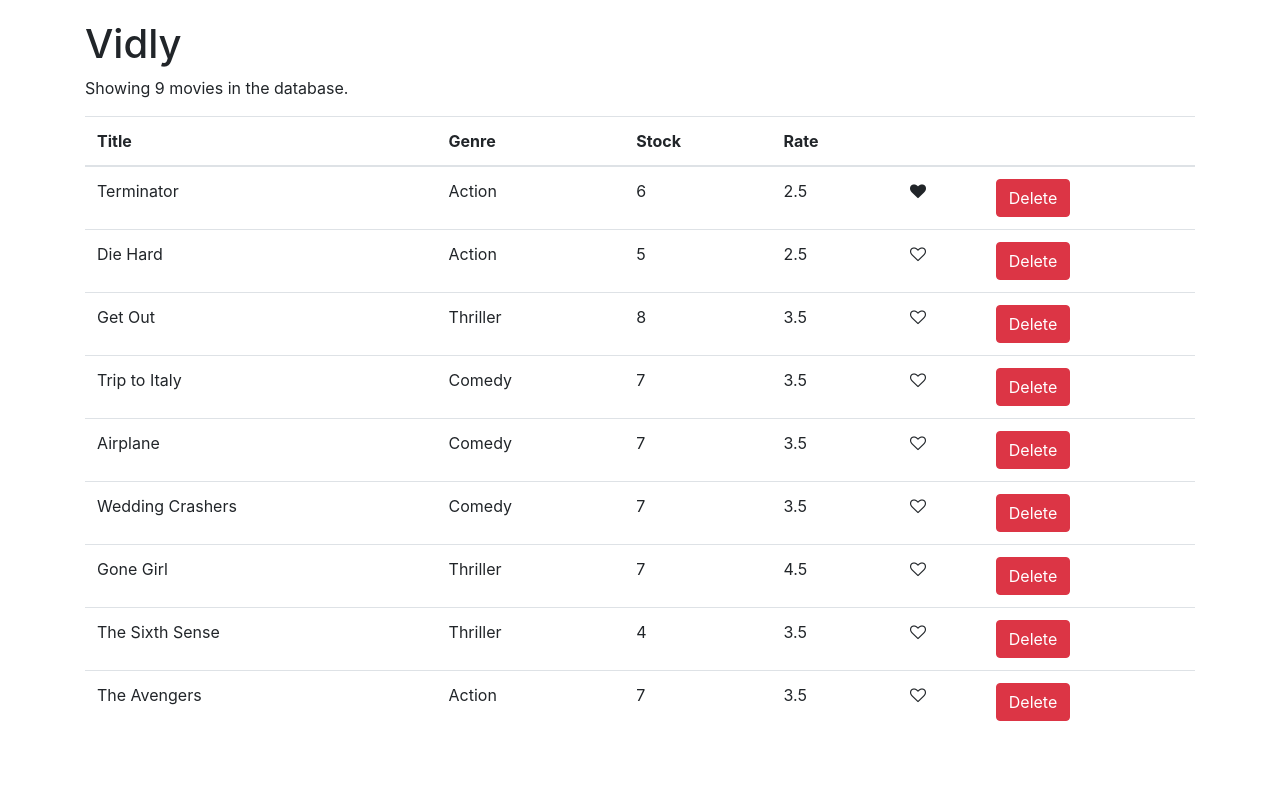
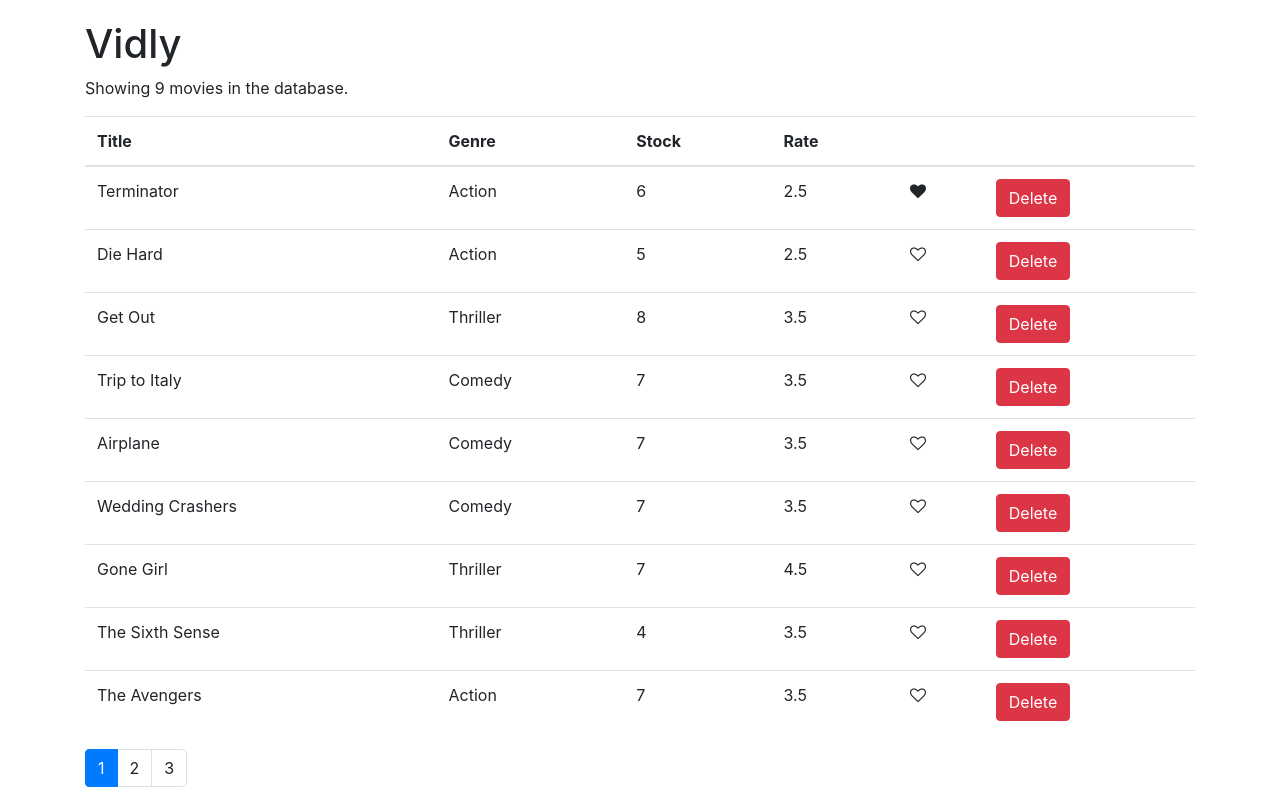
Before and after one commit to christineyoo/vidly, a React (Create React App) app: page / in a window 1280 px wide. Built offline with nearby package versions, Linux system fonts and the light colour scheme.

Commit message:
added active page - pagination feature

```diff
--- a/src/components/common/pagination.jsx
+++ b/src/components/common/pagination.jsx
@@ -2,7 +2,7 @@ import React from 'react';
 import _ from 'lodash';
 
 const Pagination = (props) => {
-  const { itemsCount, pageSize } = props;
+  const { itemsCount, pageSize, currentPage, onPageChange } = props;
 
   const pagesCount = Math.ceil(itemsCount / pageSize);
   if (pagesCount === 1) return null;
@@ -12,8 +12,13 @@ const Pagination = (props) => {
     <nav>
       <ul className='pagination'>
         {pages.map((page) => (
-          <li key={page} className='page-item'>
-            <a className='page-link'>{page}</a>
+          <li
+            key={page}
+            className={page === currentPage ? 'page-item active' : 'page-item'}
+          >
+            <a className='page-link' onClick={() => onPageChange(page)}>
+              {page}
+            </a>
           </li>
         ))}
       </ul>
--- a/src/components/movies.jsx
+++ b/src/components/movies.jsx
@@ -5,7 +5,8 @@ import { getMovies } from '../services/fakeMovieService';
 
 export default function Movies() {
   const [movies, setMovies] = useState(getMovies());
-  const [pageSize, setPageSize] = useState(10); //4 movies per page
+  const [pageSize, setPageSize] = useState(4); //initial input is # of movies per page
+  const [currentPage, setCurrentPage] = useState(1);
 
   const handleDelete = (movie) => {
     const updatedMovies = movies.filter((m) => m._id !== movie._id);
@@ -22,7 +23,7 @@ export default function Movies() {
   };
 
   const handlePageChange = (page) => {
-    console.log('changed', page);
+    setCurrentPage(page);
   };
 
   const count = movies.length;
@@ -69,6 +70,7 @@ export default function Movies() {
         itemsCount={movies.length}
         pageSize={pageSize}
         onPageChange={handlePageChange}
+        currentPage={currentPage}
       />
     </>
   );
```
